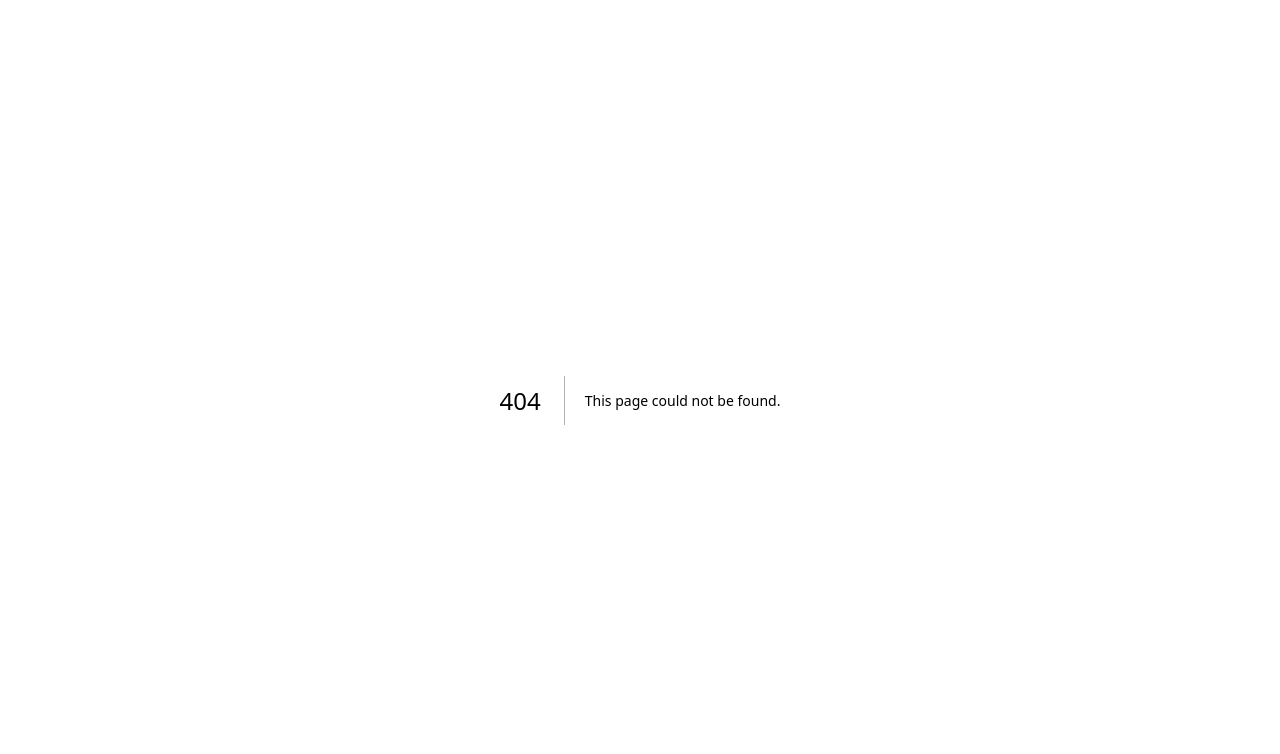
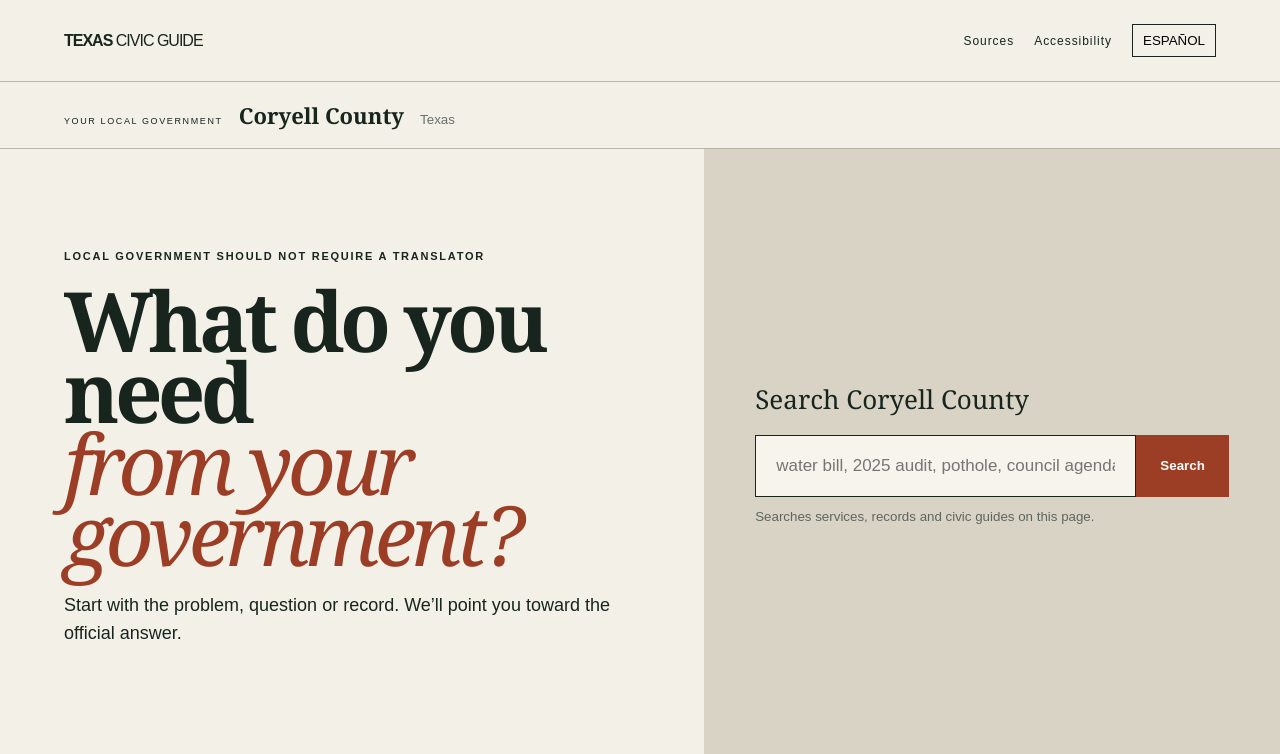
Before and after one commit to cryptoqueen23/texas-civic-guide, a Next.js app: page /coryell-county in a window 1280 px wide. Before the commit this address had no page. Shown: the top 754 px of the page. Built offline with nearby package versions, Linux system fonts and the light colour scheme.

Commit message:
Add Coryell County route

```diff
--- /dev/null
+++ b/app/coryell-county/page.tsx
@@ -0,0 +1,5 @@
+import CityHome from '@/components/CityHome';
+
+export default function CoryellCounty(){
+  return <CityHome city="Coryell County" subtitle="Texas" officialUrl="https://www.coryellcounty.org/" jurisdictionType="county"/>;
+}
```
